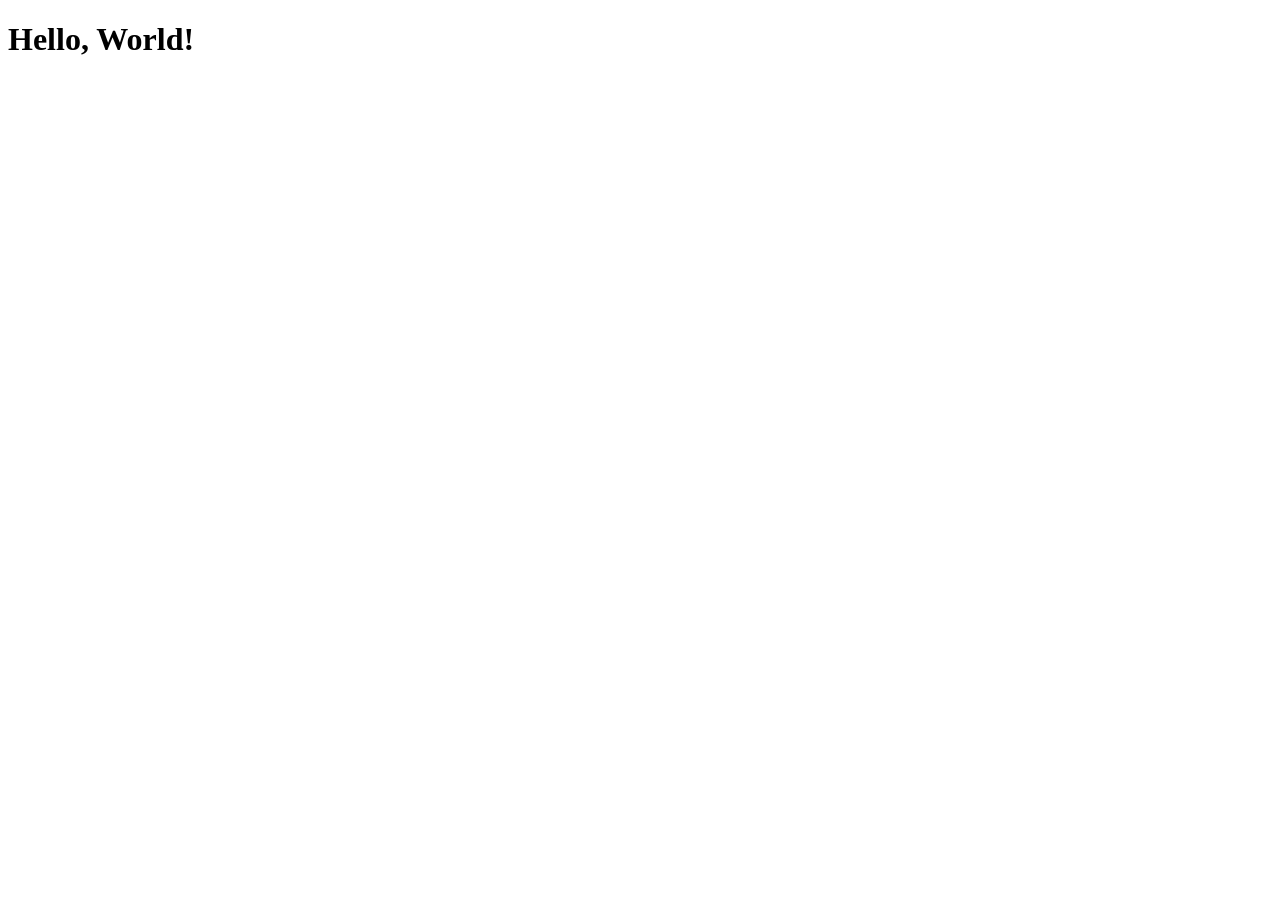
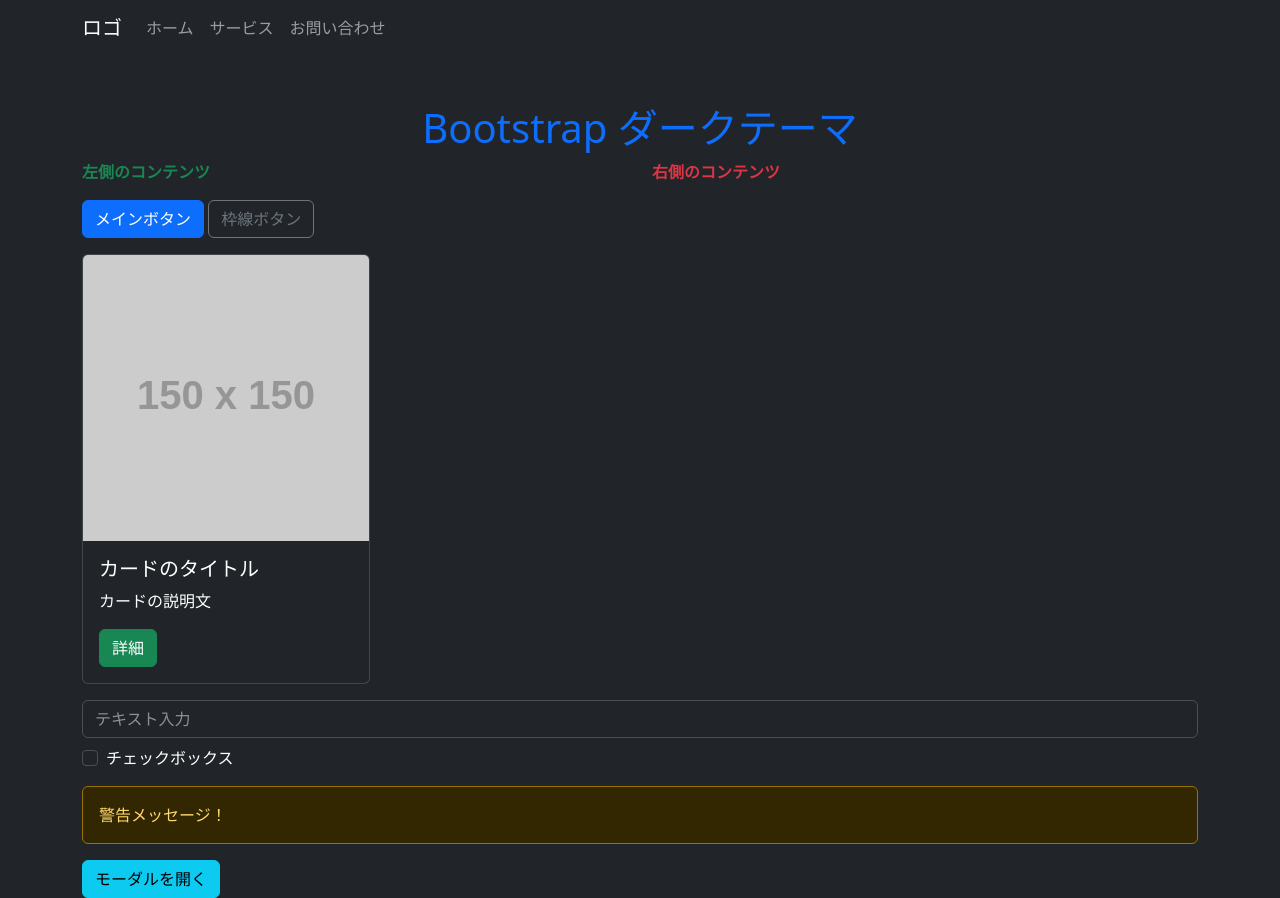
Before and after one commit to letmesee-source/sandbox, a plain HTML site: page index.html in a window 1280 px wide. Before the commit the page ends 800 px from the top, so only its background shows below. Drawn offline with nearby package versions, Linux system fonts and the light colour scheme; placeholder pictures from the web are drawn by us.

Commit message:
boostrap dark thema trial

```diff
--- a/index.html
+++ b/index.html
@@ -1,11 +1,93 @@
 <!DOCTYPE html>
-<html lang="en">
+<html lang="ja" data-bs-theme="dark">
 <head>
     <meta charset="UTF-8">
     <meta name="viewport" content="width=device-width, initial-scale=1.0">
-    <title>My First Page</title>
+    <title>Bootstrap ダークテーマ</title>
+    <link href="https://cdn.jsdelivr.net/npm/bootstrap@5.3.0/dist/css/bootstrap.min.css" rel="stylesheet">
 </head>
-<body>
-    <h1>Hello, World!</h1>
+<body class="bg-dark text-white">
+
+    <!-- ナビゲーションバー -->
+    <nav class="navbar navbar-expand-lg navbar-dark bg-dark">
+        <div class="container">
+            <a class="navbar-brand" href="#">ロゴ</a>
+            <button class="navbar-toggler" type="button" data-bs-toggle="collapse" data-bs-target="#navbarNav">
+                <span class="navbar-toggler-icon"></span>
+            </button>
+            <div class="collapse navbar-collapse" id="navbarNav">
+                <ul class="navbar-nav">
+                    <li class="nav-item"><a class="nav-link" href="#">ホーム</a></li>
+                    <li class="nav-item"><a class="nav-link" href="#">サービス</a></li>
+                    <li class="nav-item"><a class="nav-link" href="#">お問い合わせ</a></li>
+                </ul>
+            </div>
+        </div>
+    </nav>
+
+    <div class="container mt-5">
+        <h1 class="text-center text-primary">Bootstrap ダークテーマ</h1>
+
+        <!-- グリッドシステム -->
+        <div class="row">
+            <div class="col-md-6">
+                <p class="text-success fw-bold">左側のコンテンツ</p>
+            </div>
+            <div class="col-md-6">
+                <p class="text-danger fw-bold">右側のコンテンツ</p>
+            </div>
+        </div>
+
+        <!-- ボタン -->
+        <button class="btn btn-primary">メインボタン</button>
+        <button class="btn btn-outline-secondary">枠線ボタン</button>
+
+        <!-- カード -->
+        <div class="card bg-dark text-white mt-3" style="width: 18rem;">
+            <img src="https://via.placeholder.com/150" class="card-img-top" alt="画像">
+            <div class="card-body">
+                <h5 class="card-title">カードのタイトル</h5>
+                <p class="card-text">カードの説明文</p>
+                <a href="#" class="btn btn-success">詳細</a>
+            </div>
+        </div>
+
+        <!-- フォーム -->
+        <form class="mt-3">
+            <input type="text" class="form-control bg-dark text-white" placeholder="テキスト入力">
+            <div class="form-check mt-2">
+                <input type="checkbox" class="form-check-input" id="exampleCheck">
+                <label class="form-check-label" for="exampleCheck">チェックボックス</label>
+            </div>
+        </form>
+
+        <!-- アラート -->
+        <div class="alert alert-warning mt-3">警告メッセージ！</div>
+
+        <!-- モーダルを開くボタン -->
+        <button type="button" class="btn btn-info" data-bs-toggle="modal" data-bs-target="#exampleModal">
+            モーダルを開く
+        </button>
+
+        <!-- モーダル -->
+        <div class="modal fade" id="exampleModal" tabindex="-1">
+            <div class="modal-dialog">
+                <div class="modal-content bg-dark text-white">
+                    <div class="modal-header">
+                        <h5 class="modal-title">モーダルのタイトル</h5>
+                        <button type="button" class="btn-close" data-bs-dismiss="modal"></button>
+                    </div>
+                    <div class="modal-body">
+                        ここに内容を書く
+                    </div>
+                    <div class="modal-footer">
+                        <button type="button" class="btn btn-secondary" data-bs-dismiss="modal">閉じる</button>
+                    </div>
+                </div>
+            </div>
+        </div>
+    </div>
+
+    <script src="https://cdn.jsdelivr.net/npm/bootstrap@5.3.0/dist/js/bootstrap.bundle.min.js"></script>
 </body>
 </html>
```
